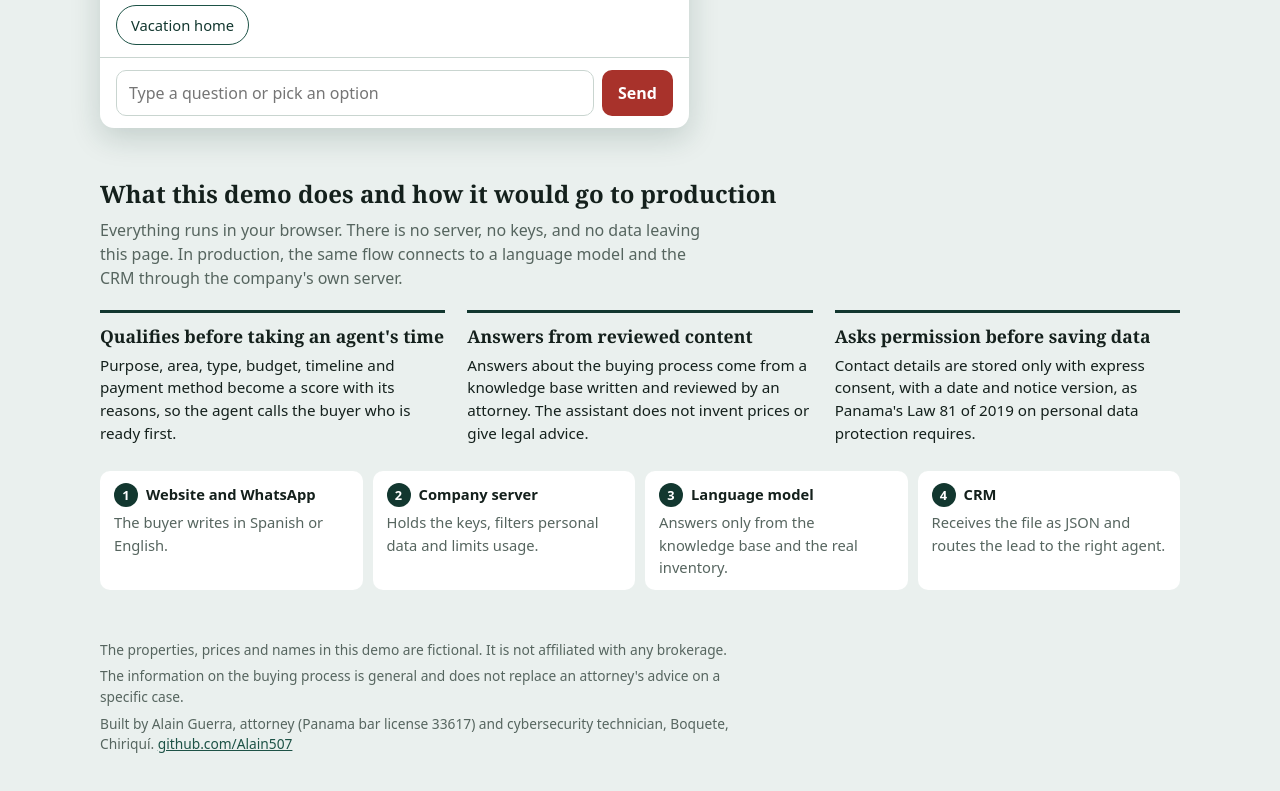
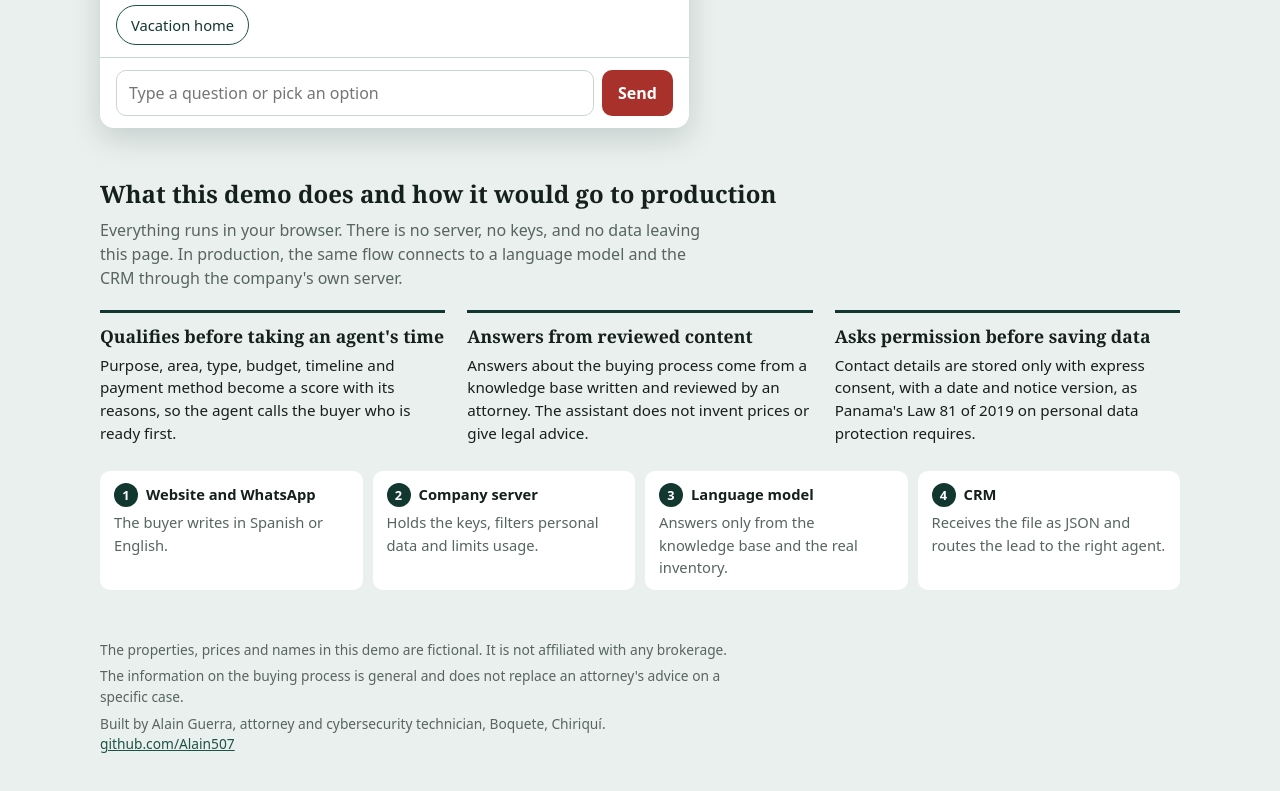
Before and after one commit to Alain507/real-estate-ai-roadmap, a plain HTML site: page index.html in a window 1280 px wide. Shown: the part 850-1641 px from the top of the page. Drawn offline with Linux system fonts and the light colour scheme.

Commit message:
Update index.html
Remove bar license number

Co-Authored-By: Claude Fable 5.2 <noreply@anthropic.com>
Claude-Session: https://claude.ai/code/session_01EZo2qu2xtuyvWpt5Xoq3CS

```diff
--- a/index.html
+++ b/index.html
@@ -222,7 +222,7 @@ const UI = {
     s4t: "CRM", s4: "Recibe la ficha en JSON y asigna el lead al agente correcto.",
     foot1: "Las propiedades, precios y nombres de esta demo son ficticios. No está afiliada a ninguna inmobiliaria.",
     foot2: "La información sobre el proceso de compra es general y no reemplaza la asesoría de un abogado en un caso concreto.",
-    foot3: "Hecha por Alain Guerra, abogado (Idoneidad 33617) y técnico en ciberseguridad, Boquete, Chiriquí.",
+    foot3: "Hecha por Alain Guerra, abogado y técnico en ciberseguridad, Boquete, Chiriquí.",
     notSet: "Sin responder",
     lPurpose: "Propósito", lZone: "Zona", lType: "Tipo", lBudget: "Presupuesto", lTimeline: "Plazo", lFinancing: "Pago", lContact: "Contacto",
     contactNo: "No autorizó contacto",
@@ -275,7 +275,7 @@ const UI = {
     s4t: "CRM", s4: "Receives the file as JSON and routes the lead to the right agent.",
     foot1: "The properties, prices and names in this demo are fictional. It is not affiliated with any brokerage.",
     foot2: "The information on the buying process is general and does not replace an attorney's advice on a specific case.",
-    foot3: "Built by Alain Guerra, attorney (Panama bar license 33617) and cybersecurity technician, Boquete, Chiriquí.",
+    foot3: "Built by Alain Guerra, attorney and cybersecurity technician, Boquete, Chiriquí.",
     notSet: "Not answered",
     lPurpose: "Purpose", lZone: "Area", lType: "Type", lBudget: "Budget", lTimeline: "Timeline", lFinancing: "Payment", lContact: "Contact",
     contactNo: "Did not authorize contact",
```
